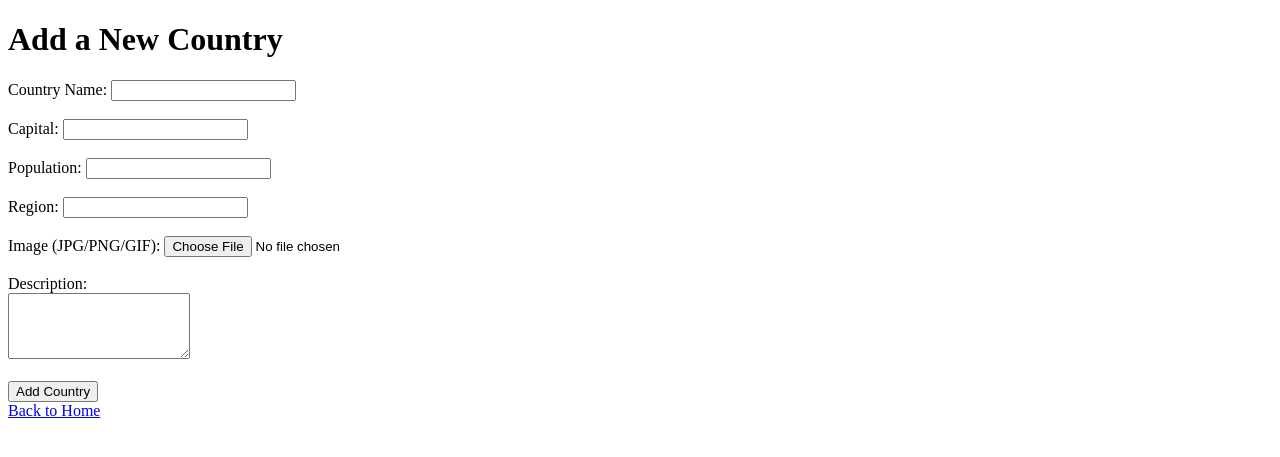
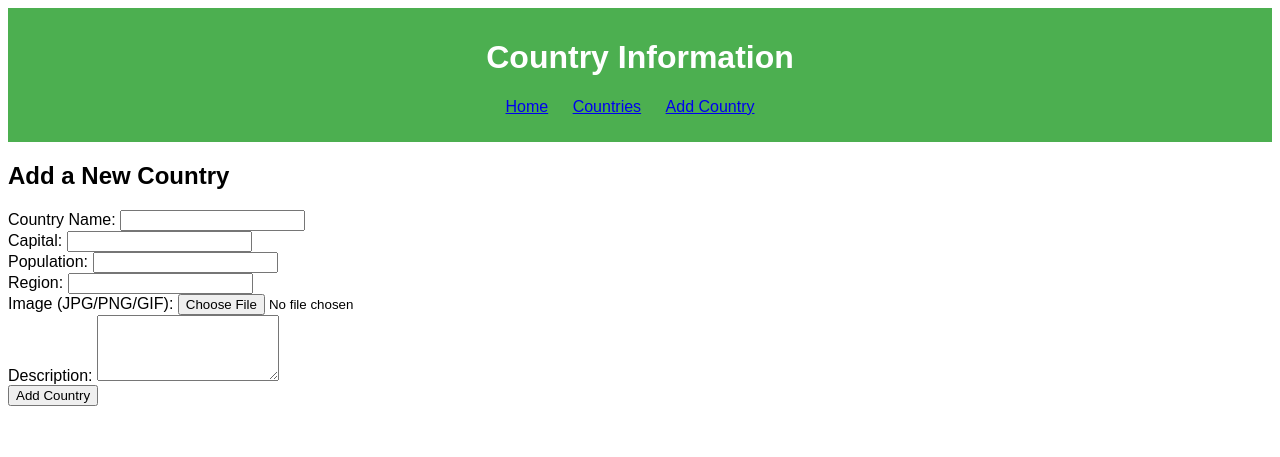
Before and after one commit to ayshadairi/Middle-East-Explorer, a Flask app: page /add in a window 1280 px wide. Shown: the top 457 px of the page. Run offline with Flask 3, Linux system fonts and the light colour scheme.

Commit message:
Refactor to use session-based storage instead of CSV for countries

```diff
--- a/app.py
+++ b/app.py
@@ -1,76 +1,171 @@
-from flask import Flask, render_template, request, redirect, url_for
-import csv
+from flask import Flask, render_template, request, redirect, url_for, session
+from flask_session import Session
 import os
-from werkzeug.utils import secure_filename
 
 app = Flask(__name__)
-app.secret_key = 'your_secret_key'
+app.secret_key = "your_secret_key"
+app.config["SESSION_TYPE"] = "filesystem"
+Session(app)
 
-UPLOAD_FOLDER = os.path.join('static', 'uploads')
-ALLOWED_EXTENSIONS = {'png', 'jpg', 'jpeg', 'gif'}
-@app.route('/')
-def index():
-    return render_template('index.html')
-@app.route('/add', methods=['GET'])
-def add_form():
-    return render_template('add_country.html')
-@app.route('/add', methods=['POST'])
+
+initial_countries = [
+    {
+        "Name": "Syria",
+        "Image": "syria.jpg",
+        "Capital": "Damascus",
+        "Population": "17500657",
+        "Region": "Middle East",
+        "Description": "Syria is a Middle Eastern country with a rich history, including ancient civilizations and landmarks like Damascus and Palmyra. Despite its cultural heritage, Syria has faced significant challenges in recent years due to conflict and humanitarian crises. Its resilient people and traditions remain deeply inspiring."
+    },
+    {
+        "Name": "Lebanon",
+        "Image": "lebanon.jpg",
+        "Capital": "Beirut",
+        "Population": "6825445",
+        "Region": "Middle East",
+        "Description":"Lebanon is a small Middle Eastern country on the Mediterranean coast, known for its rich history, vibrant culture, and ancient cities like Byblos and Baalbek. Despite facing challenges such as political instability and economic crises, Lebanon remains renowned for its resilience, natural beauty, and culinary heritage. Its diverse society and deep-rooted traditions make it a unique cultural hub in the region."
+    },
+    {
+        "Name": "Jordan",
+        "Image": "jordan.jpg",
+        "Capital": "Amman",
+        "Population": "10203134",
+        "Region": "Middle East",
+        "Description": "Jordan is a Middle Eastern country known for its historical treasures, including the ancient city of Petra and the Roman ruins of Jerash. Renowned for its stability in a turbulent region, Jordan boasts diverse landscapes, from the Dead Sea to the Wadi Rum desert. Its culture reflects a rich blend of tradition and modernity."
+    },
+    {
+        "Name": "Iraq",
+        "Image": "iraq.jpg",
+        "Capital": "Baghdad",
+        "Population": "40222503",
+        "Region": "Middle East",
+        "Description": "Iraq, Located in the heart of the Middle East, is known as the cradle of civilization, with ancient Mesopotamian cities like Babylon and Ur. Despite its rich cultural heritage and vast oil reserves, Iraq has endured challenges such as conflict and political instability in recent decades. Its people, history, and landscapes remain deeply significant to the region's identity."
+    },
+    {
+        "Name": "Egypt",
+        "Image": "egypt.jpg",
+        "Capital": "Cairo",
+        "Population": "104124000",
+        "Region": "North Africa",
+        "Description": "Egypt, located in North Africa, is famous for its ancient civilization, including the iconic pyramids of Giza, the Sphinx, and the Nile River. As a cultural crossroads of Africa, the Middle East, and the Mediterranean, Egypt boasts a rich heritage and vibrant traditions. Despite modern challenges, its historical significance and diverse society continue to captivate the world."
+    },
+    {
+        "Name": "Saudi Arabia",
+        "Image": "saudi-arabia.jpg",
+        "Capital": "Riyadh",
+        "Population": "34813871",
+        "Region": "Middle East",
+        "Description": "Saudi Arabia, located in the Arabian Peninsula, is known as the birthplace of Islam and home to its two holiest cities, Mecca and Medina. Renowned for its vast deserts, oil wealth, and cultural heritage, the kingdom plays a significant role in the global economy and Islamic traditions. Recent years have seen efforts toward modernization and economic diversification while preserving its deep-rooted traditions."
+    },
+    {
+        "Name": "Palestine",
+        "Image": "palestine.jpg",
+        "Capital": "Ramallah",
+        "Population": "5000000",
+        "Region": "Middle East",
+        "Description": "Palestine, located in the Middle East, is a region with deep historical and cultural significance, home to ancient cities like Jerusalem and Bethlehem. Despite enduring decades of conflict and hardship, its people maintain a strong sense of identity and resilience. Palestine's rich heritage and traditions continue to inspire and connect communities worldwide."
+    },
+    {
+        "Name": "UAE",
+        "Image": "uae.jpg",
+        "Capital": "Abu Dhabi",
+        "Population": "9770529",
+        "Region": "Middle East",
+        "Description": "The United Arab Emirates (UAE), located in the Arabian Peninsula, is a federation of seven emirates, including Dubai and Abu Dhabi. Known for its rapid development, futuristic architecture, and thriving economy fueled by oil and tourism, the UAE blends modern innovation with cultural traditions. It is a global hub for business, luxury, and multicultural experiences."
+    },
+    {
+        "Name": "Kuwait",
+        "Image": "kuwait.jpg",
+        "Capital": "Kuwait City",
+        "Population": "4137300",
+        "Region": "Middle East",
+        "Description": "Located in the Arabian Peninsula, Kuwait is a small yet wealthy nation known for its vast oil reserves and modern urban development. Despite its size, it plays a prominent role in the region's economy and culture."
+    },
+    {
+        "Name": "Oman",
+        "Image": "oman.jpg",
+        "Capital": "Muscat",
+        "Population": "5106622",
+        "Region": "Middle East",
+        "Description": "Situated on the southeastern tip of the Arabian Peninsula, Oman is renowned for its stunning natural beauty, including deserts, mountains, and coastlines. Known for its rich history and peaceful diplomacy, Oman preserves strong cultural traditions while embracing modernity."
+    },
+    {
+        "Name": "Yemen",
+        "Image": "yemen.jpg",
+        "Capital": "Sana'a",
+        "Population": "29825968",
+        "Region": "Middle East",
+        "Description": "Yemen, at the southern edge of the Arabian Peninsula, is home to ancient history, diverse landscapes, and unique architecture, such as the city of Sana'a. However, it faces ongoing conflict and humanitarian challenges that impact its people and heritage."
+    },
+    {
+        "Name": "Qatar",
+        "Image": "qatar.jpg",
+        "Capital": "Doha",
+        "Population": "2881053",
+        "Region": "Middle East",
+        "Description": "A small Gulf nation, Qatar is known for its immense wealth derived from natural gas and oil, as well as its rapid modernization. It has gained global attention for hosting events like the FIFA World Cup, blending innovation with cultural traditions."
+    },
+    {
+        "Name": "Bahrain",
+        "Image": "bahrain.jpg",
+        "Capital": "Manama",
+        "Population": "1641160",
+        "Region": "Middle East",
+        "Description": "Bahrain is an island nation in the Persian Gulf, famous for its rich history, pearl diving heritage, and modern financial sector. Despite its small size, Bahrain is a cultural and economic hub in the region."
+    }
+]
+
+
+
+@app.before_request
+def initialize_session():
+    if "countries" not in session:
+        session["countries"] = initial_countries.copy()
+
+@app.route("/")
+def home():
+    return render_template("index.html")
+
+@app.route("/countries")
+def show_countries():
+    return render_template("countries.html", countries=session["countries"])
+
+@app.route("/add", methods=["GET", "POST"])
 def add_country():
-    name = request.form['name']
-    capital = request.form['capital']
-    population = request.form['population']
-    region = request.form['region']
-    description = request.form['description']
+    if request.method == "POST":
+        name = request.form["name"]
+        capital = request.form["capital"]
+        population = request.form["population"]
+        region = request.form["region"]
+        description = request.form["description"]
 
-    image = request.files['image']
-    image_filename = secure_filename(image.filename)
+        image_file = request.files["image"]
+        image_filename = None
+        if image_file and image_file.filename != "":
+            image_filename = image_file.filename
+            image_path = os.path.join('static/uploads', image_filename)
+            image_file.save(image_path)
 
-    if not image_filename.lower().endswith(tuple(ALLOWED_EXTENSIONS)):
-        return "Invalid image format."
+        if name and image_filename and capital and population and region and description:
+            session["countries"].append({
+                "Name": name,
+                "Image": image_filename,
+                "Capital": capital,
+                "Population": population,
+                "Region": region,
+                "Description": description
+            })
+            session.modified = True
+            return redirect(url_for("show_countries"))
 
-    image_path = os.path.join(UPLOAD_FOLDER, image_filename)
-    image.save(image_path)
+    return render_template("add_country.html")
 
-    with open('data.csv', mode='a', newline='') as file:
-        writer = csv.writer(file)
-        writer.writerow([name, image_filename, capital, population, region, description])
 
-    return redirect(url_for('countries'))
+@app.route("/delete/<name>", methods=["POST"])
+def delete_country(name):
+    session["countries"] = [c for c in session["countries"] if c["Name"] != name]
+    session.modified = True
+    return redirect(url_for("show_countries"))
 
-@app.route('/countries')
-def countries():
-    countries = []
-    with open('data.csv', mode='r', encoding='utf-8') as file:
-        reader = csv.reader(file)
-        next(reader)
-        for row in reader:
-            if len(row) < 6:
-                continue
-            countries.append({
-                'name': row[0],
-                'image': url_for('static', filename='uploads/' + row[1]),
-                'capital': row[2],
-                'population': row[3],
-                'region': row[4],
-                'description': row[5],
-            })
-    return render_template('countries.html', countries=countries)
-@app.route('/remove/<country_name>', methods=['POST'])
-def remove_country(country_name):
-    new_rows = []
-    with open('data.csv', 'r') as file:
-        reader = csv.reader(file)
-        headers = next(reader)
-        for row in reader:
-            if row[0].lower().replace(' ', '_') != country_name.lower():
-                new_rows.append(row)
-
-    with open('data.csv', 'w', newline='') as file:
-        writer = csv.writer(file)
-        writer.writerow(headers)
-        writer.writerows(new_rows)
-
-    return redirect(url_for('countries'))
-
-if __name__ == '__main__':
+if __name__ == "__main__":
     app.run()
--- /dev/null
+++ b/static/css/styles.css
@@ -0,0 +1,36 @@
+body {
+    font-family: Arial, sans-serif;
+}
+
+header {
+    background-color: #4CAF50;
+    padding: 10px;
+    color: white;
+    text-align: center;
+}
+
+nav ul {
+    list-style-type: none;
+    padding: 0;
+}
+
+nav ul li {
+    display: inline;
+    margin-right: 20px;
+}
+
+table {
+    width: 100%;
+    margin-top: 20px;
+}
+
+table, th, td {
+    border: 1px solid #ddd;
+    border-collapse: collapse;
+    padding: 8px;
+    text-align: left;
+}
+
+form {
+    margin: 20px 0;
+}
--- a/templates/add_country.html
+++ b/templates/add_country.html
@@ -1,36 +1,41 @@
-<!DOCTYPE html>
-<html lang="en">
-<head>
-    <meta charset="UTF-8">
-    <title>Add New Country</title>
-</head>
-<body>
-    <h1>Add a New Country</h1>
-    <form action="{{ url_for('add_country') }}" method="POST" enctype="multipart/form-data">
+{% extends "layout.html" %}
+
+{% block title %}Add New Country{% endblock %}
+
+{% block content %}
+<h2>Add a New Country</h2>
+<form action="{{ url_for('add_country') }}" method="POST" enctype="multipart/form-data">
+    <div class="mb-3">
         <label for="name">Country Name:</label>
-        <input type="text" id="name" name="name"><br><br>
+        <input type="text" id="name" name="name" class="form-control">
+    </div>
 
+    <div class="mb-3">
         <label for="capital">Capital:</label>
-        <input type="text" id="capital" name="capital"><br><br>
+        <input type="text" id="capital" name="capital" class="form-control">
+    </div>
 
+    <div class="mb-3">
         <label for="population">Population:</label>
-        <input type="number" id="population" name="population"><br><br>
+        <input type="number" id="population" name="population" class="form-control">
+    </div>
 
+    <div class="mb-3">
         <label for="region">Region:</label>
-        <input type="text" id="region" name="region"><br><br>
+        <input type="text" id="region" name="region" class="form-control">
+    </div>
 
+    <div class="mb-3">
         <label for="image">Image (JPG/PNG/GIF):</label>
-        <input type="file" id="image" name="image" accept="image/*"><br><br>
+        <input type="file" id="image" name="image" accept="image/*" class="form-control">
+    </div>
 
-        <label for="description">Description:</label><br>
-        <textarea id="description" name="description" rows="4"></textarea><br><br>
+    <div class="mb-3">
+        <label for="description">Description:</label>
+        <textarea id="description" name="description" rows="4" class="form-control"></textarea>
+    </div>
 
-        <button type="submit">Add Country</button>
-    </form>
-
-    <a href="{{ url_for('index') }}">Back to Home</a>
-    <script src="{{ url_for('static', filename='js/form-validation.js') }}"></script>
-</body>
-
-</body>
-</html>
+    <button type="submit" class="btn btn-success">Add Country</button>
+</form>
+<script src="{{ url_for('static', filename='js/form-validation.js') }}"></script>
+{% endblock %}
--- /dev/null
+++ b/templates/layout.html
@@ -0,0 +1,26 @@
+<!DOCTYPE html>
+<html lang="en">
+<head>
+    <meta charset="UTF-8">
+    <meta name="viewport" content="width=device-width, initial-scale=1.0">
+    <title>{% block title %}Country Information{% endblock %}</title>
+    <link rel="stylesheet" href="{{ url_for('static', filename='css/styles.css') }}">
+</head>
+<body>
+    <header>
+        <h1>Country Information</h1>
+        <nav>
+            <ul>
+                <li><a href="{{ url_for('home') }}">Home</a></li>
+                <li><a href="{{ url_for('show_countries') }}">Countries</a></li>
+                <li><a href="{{ url_for('add_country') }}">Add Country</a></li>
+            </ul>
+        </nav>
+    </header>
+
+    <main>
+        {% block content %}
+        {% endblock %}
+    </main>
+</body>
+</html>
```
Also changed, not shown: data.csv (deleted, +0 -14 lines), templates/countries.html (+16 -21 lines), templates/index.html (+7 -12 lines), static/uploads/Screenshot 2025-01-22 194423.png (added), static/uploads/Screenshot 2025-01-22 204603.png (added), static/uploads/Screenshot 2025-04-08 204505.png (added), 3 other files.
